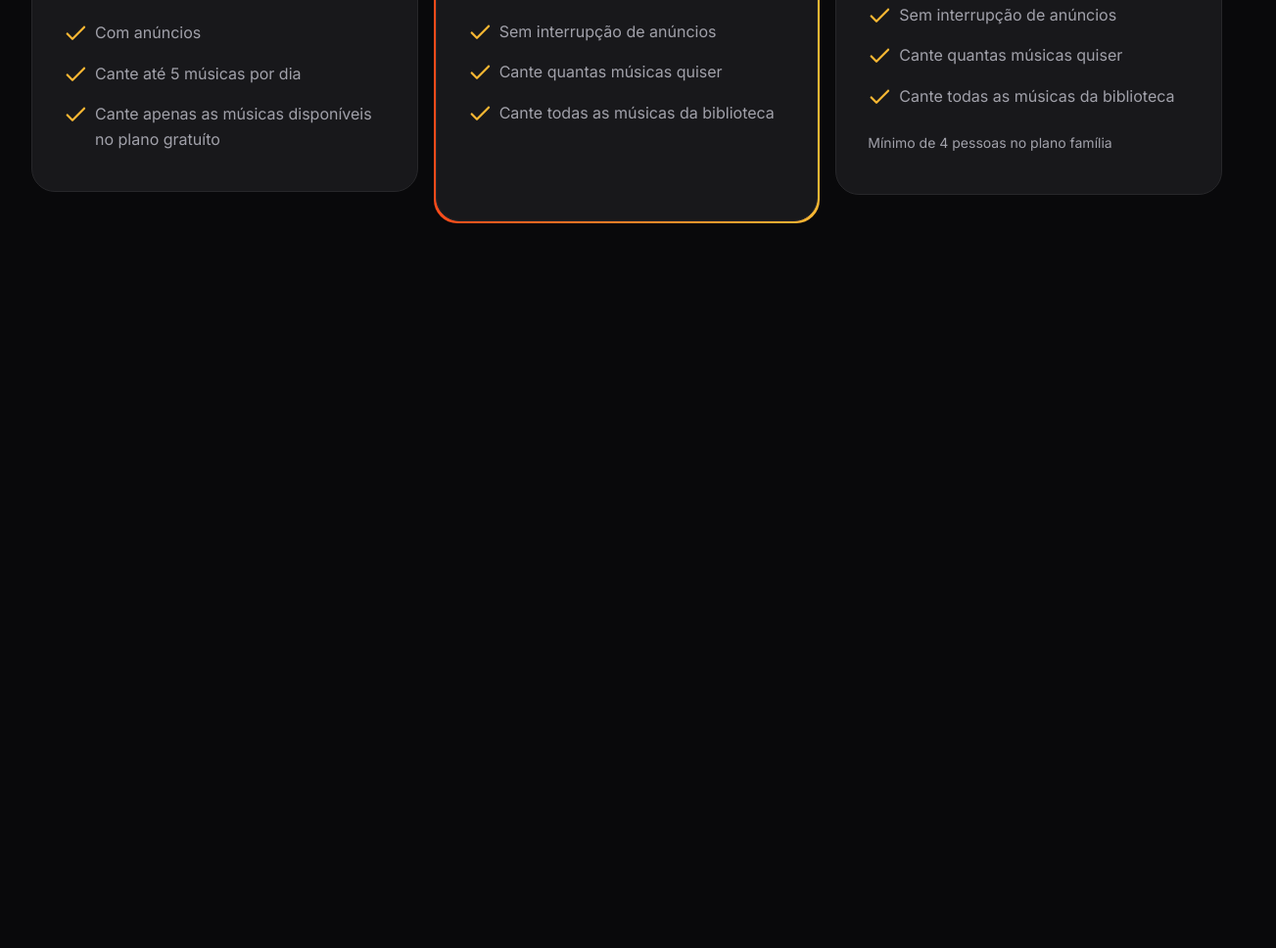
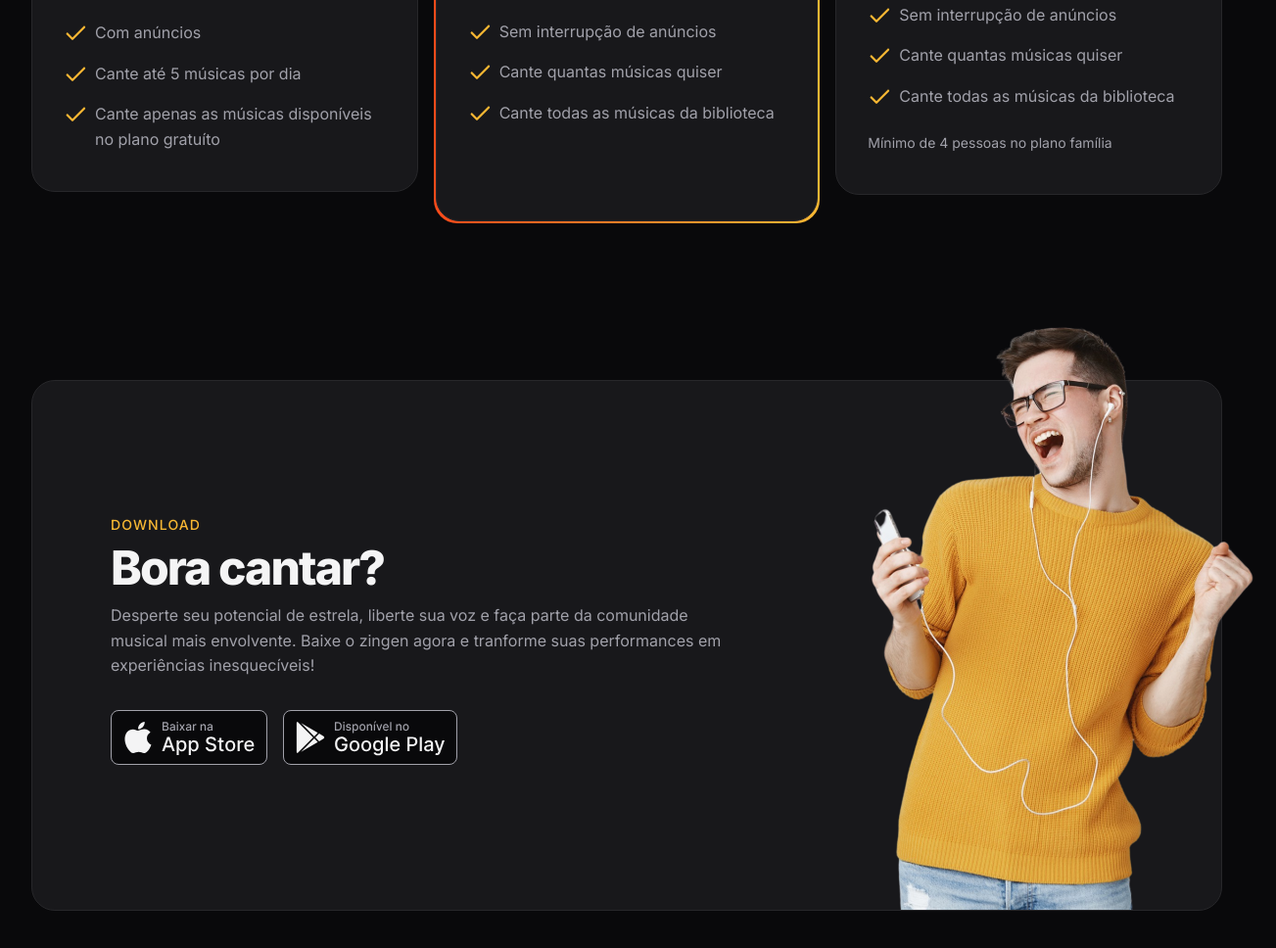
Before and after one commit to HikaroRibeiro/zingen, a plain HTML site: page index.html in a window 1280 px wide. Shown: the part 3187-4155 px from the top of the page at 98% size, 1303 px wide, since content can reach past the window. Before the commit the page ends 3495 px from the top, so only its background shows below. Drawn offline with Linux system fonts and the light colour scheme.

Commit message:
✨ Seção Download
Conclusão da seção download com estilizações.

```diff
--- a/index.html
+++ b/index.html
@@ -165,5 +165,35 @@
         </div>
 
     </section>
+
+    <section id="download">
+        <div class="container py-xl">
+            <div class="card px-lg even-columns items-center">
+                <div>
+                    <header>
+                        <strong>download</strong>
+                        <h2>Bora cantar?</h2>
+                    </header>
+
+                    <p>
+                        Desperte seu potencial de estrela, liberte sua voz e faça parte da comunidade musical mais envolvente. Baixe o zingen agora e tranforme suas performances em experiências inesquecíveis!
+                    </p>
+
+                    <div class="buttons flex gap-1">
+                        <a href="#">
+                            <img src="assets/button-appstore.svg" alt="Baixe na App Store">
+                        </a>
+
+                        <a href="#">
+                            <img src="assets/button-playstore.svg" alt="Baixe na Play Store">
+                        </a>
+                    </div>
+                </div>
+
+                <img src="assets/rapaz-ouvindo-musica-com-fones-de-ouvido-e-cantando-no-aplicativo-de-karaoke-removebg 1.png" alt="Imagem de rapaz ouvindo música">
+            </div>
+        </div>
+
+    </section>
 </body>
 </html>
--- /dev/null
+++ b/styles/download.css
@@ -0,0 +1,32 @@
+#download {
+    .card {
+        padding: 3rem 1.5rem 15rem;
+        position: relative;
+
+        & > img {
+                width: 14.5rem;
+                position: absolute;
+                bottom: 0;
+                right: -3.5rem;
+            }
+    }
+
+    .buttons {
+        flex-wrap: wrap;
+        margin-top: 2rem;
+    }
+
+    @media (width >= 80rem) {
+        .card {
+            padding: 8.75rem 5rem;
+
+            & > div:nth-child(1) {
+                max-width: 40rem;
+            }
+
+            & > img {
+                width: 29.125rem;
+            }
+        }
+    }
+}
--- a/styles/global.css
+++ b/styles/global.css
@@ -46,6 +46,8 @@ html {
     font-size:var(--fs-base);
     line-height: 1.6;
     color: var(--text-color-primary);
+
+    overflow-x: hidden;
 
 }
 
--- a/styles/index.css
+++ b/styles/index.css
@@ -11,3 +11,4 @@
 /* Só vai importar o estilo abaixo se a tela for maior ou igual a 80 rem.*/
 @import url(features.css) (width >= 80rem);
 @import url(pricing.css);
+@import url(download.css)
```
Also changed, not shown: assets/button-appstore.svg (added), assets/button-playstore.svg (added).
